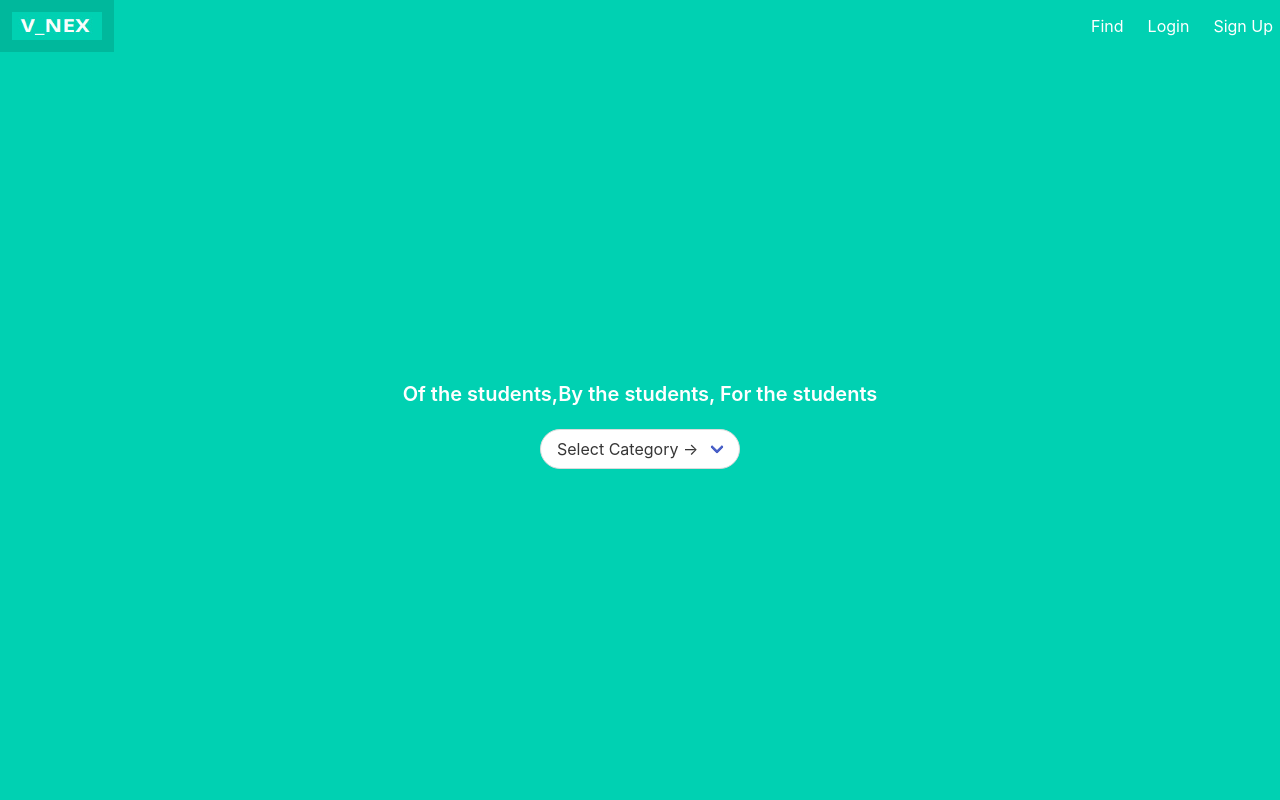
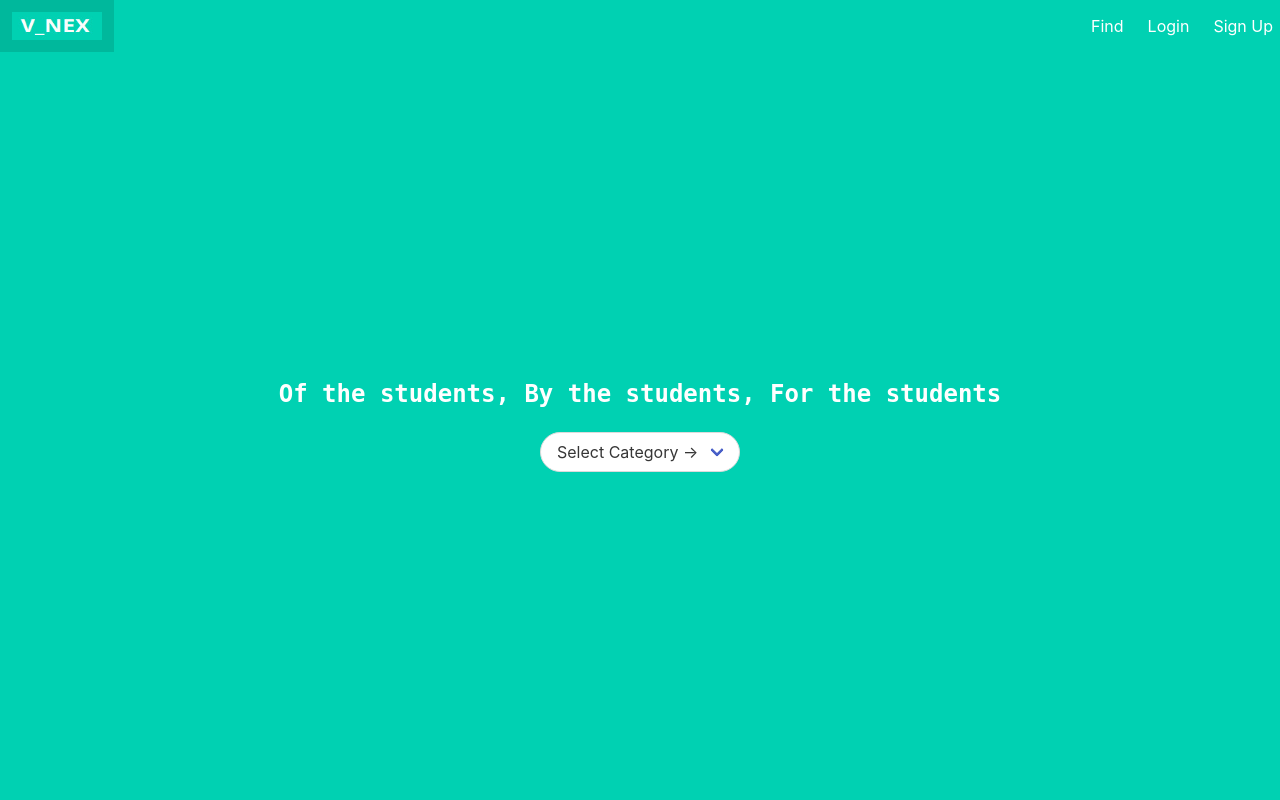
Before and after one commit to prasannan-robots/v_nex, a Flask app: page / in a window 1280 px wide. Run offline with Flask 2, Linux system fonts and the light colour scheme; data that the repository does not hold is empty; parts of the project's set-up code (start-up, migrations or seed data) failed here and were passed over; some libraries are stand-ins or nearby versions.

Commit message:
Update looks.html

```diff
--- a/web/templates/looks.html
+++ b/web/templates/looks.html
@@ -2,7 +2,7 @@
 {% extends "base.html" %}
 
 {% block content %}
-<h5 class="title is-5">Of the students,By the students, For the students</h3>
+<h4 class="title is-4 is-family-monospace">Of the students, By the students, For the students</h3>
 
 <form href="/" method="POST" id="jform">
 <div class="select is-rounded">
```
